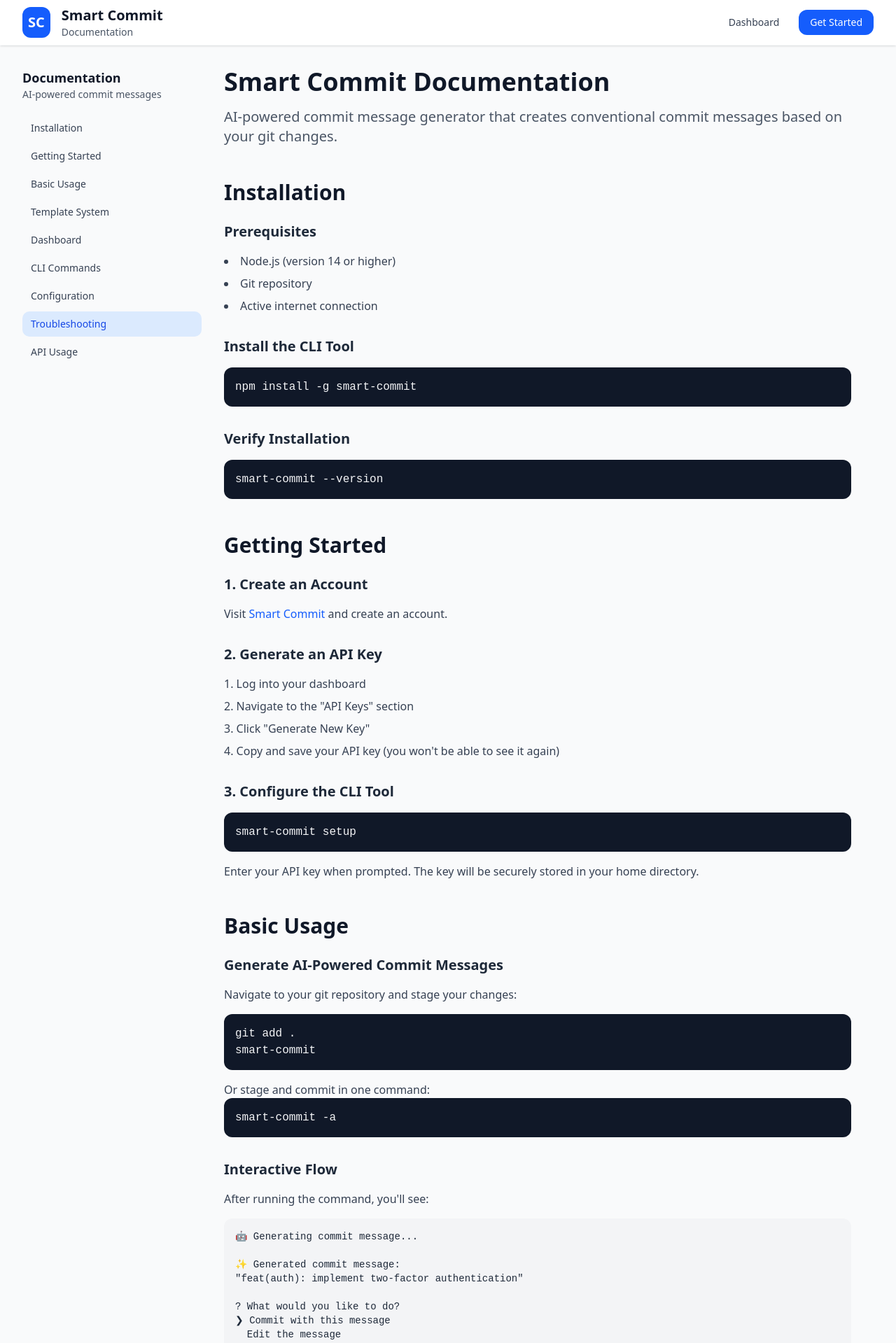
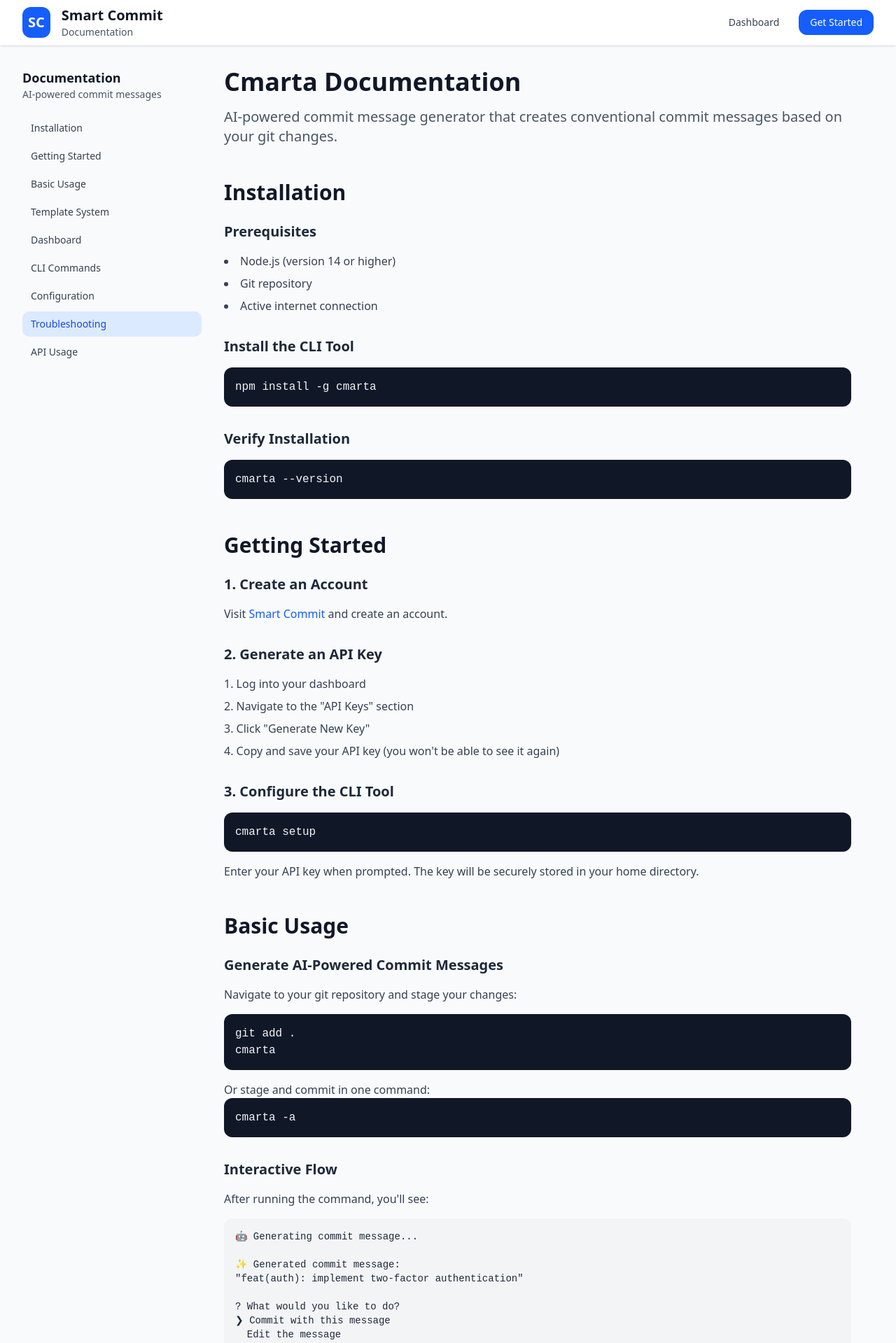
Before and after one commit to samlan24/smarta, a Next.js app in the folder smart_commit/: page /docs in a window 1280 px wide. Shown: the top 1919 px of the page at 70% size. Built offline with nearby package versions, Linux system fonts and the light colour scheme.

Commit message:
fix(smart_commit): rename smart-commit to cmarta in documentation\n\nUpdates all instances of "smart-commit" to "cmarta" in the\ndocumentation to reflect the project's new name. This includes\nthe title, installation instructions, command examples, and file\npaths in error messages

```diff
--- a/smart_commit/src/app/docs/page.tsx
+++ b/smart_commit/src/app/docs/page.tsx
@@ -121,7 +121,7 @@ export default function DocsPage() {
               {/* Hero Section */}
               <div className="mb-12">
                 <h1 className="text-4xl font-bold text-gray-900 mb-4">
-                  Smart Commit Documentation
+                  Cmarta Documentation
                 </h1>
                 <p className="text-xl text-gray-600">
                   AI-powered commit message generator that creates conventional
@@ -154,14 +154,14 @@ export default function DocsPage() {
                   <h3 className="text-xl font-semibold text-gray-800 mb-4">
                     Install the CLI Tool
                   </h3>
-                  <CodeBlock>npm install -g smart-commit</CodeBlock>
+                  <CodeBlock>npm install -g cmarta</CodeBlock>
                 </div>
 
                 <div className="mb-8">
                   <h3 className="text-xl font-semibold text-gray-800 mb-4">
                     Verify Installation
                   </h3>
-                  <CodeBlock>smart-commit --version</CodeBlock>
+                  <CodeBlock>cmarta --version</CodeBlock>
                 </div>
               </section>
 
@@ -208,7 +208,7 @@ export default function DocsPage() {
                     <h3 className="text-xl font-semibold text-gray-800 mb-4">
                       3. Configure the CLI Tool
                     </h3>
-                    <CodeBlock>smart-commit setup</CodeBlock>
+                    <CodeBlock>cmarta setup</CodeBlock>
                     <p className="text-gray-700 mt-4">
                       Enter your API key when prompted. The key will be securely
                       stored in your home directory.
@@ -236,11 +236,11 @@ export default function DocsPage() {
                       Navigate to your git repository and stage your changes:
                     </p>
                     <CodeBlock>{`git add .
-smart-commit`}</CodeBlock>
+cmarta`}</CodeBlock>
                     <p className="text-gray-700 mt-4">
                       Or stage and commit in one command:
                     </p>
-                    <CodeBlock>smart-commit -a</CodeBlock>
+                    <CodeBlock>cmarta -a</CodeBlock>
                   </div>
 
                   <div>
@@ -327,7 +327,7 @@ smart-commit`}</CodeBlock>
                     <h3 className="text-xl font-semibold text-gray-800 mb-4">
                       List Your Templates
                     </h3>
-                    <CodeBlock>smart-commit templates</CodeBlock>
+                    <CodeBlock>cmarta templates</CodeBlock>
                     <p className="text-gray-700 mt-4">Output:</p>
                     <div className="bg-gray-100 p-4 rounded-lg">
                       <pre className="text-sm text-gray-800">{`📋 Saved Templates:
@@ -341,7 +341,7 @@ smart-commit`}</CodeBlock>
                     <h3 className="text-xl font-semibold text-gray-800 mb-4">
                       Use a Template
                     </h3>
-                    <CodeBlock>smart-commit use-template api-fix</CodeBlock>
+                    <CodeBlock>cmarta use-template api-fix</CodeBlock>
                     <p className="text-gray-700 mt-4">This will:</p>
                     <ol className="list-decimal list-inside space-y-1 text-gray-700 mt-2">
                       <li>Stage your changes (if needed)</li>
@@ -357,14 +357,14 @@ smart-commit`}</CodeBlock>
                     <p className="text-gray-700 mb-4">
                       Auto-commit with a template:
                     </p>
-                    <CodeBlock>smart-commit use-template api-fix -y</CodeBlock>
+                    <CodeBlock>cmarta use-template api-fix -y</CodeBlock>
                   </div>
 
                   <div>
                     <h3 className="text-xl font-semibold text-gray-800 mb-4">
                       Delete a Template
                     </h3>
-                    <CodeBlock>smart-commit delete-template api-fix</CodeBlock>
+                    <CodeBlock>cmarta delete-template api-fix</CodeBlock>
                   </div>
                 </div>
               </section>
@@ -457,21 +457,21 @@ smart-commit`}</CodeBlock>
                     <div className="space-y-4">
                       <div>
                         <CodeBlock>{`# Setup API key
-smart-commit setup
+cmarta setup
 
 # Generate and commit (interactive)
-smart-commit
+cmarta
 
 # Auto-stage and generate commit
-smart-commit -a
-smart-commit --all
+cmarta -a
+cmarta --all
 
 # Auto-commit without confirmation
-smart-commit -y
-smart-commit --auto
+cmarta -y
+cmarta --auto
 
 # Combine options
-smart-commit -a -y`}</CodeBlock>
+cmarta -a -y`}</CodeBlock>
                       </div>
                     </div>
                   </div>
@@ -481,16 +481,16 @@ smart-commit -a -y`}</CodeBlock>
                       Template Commands
                     </h3>
                     <CodeBlock>{`# List all templates
-smart-commit templates
+cmarta templates
 
 # Use a specific template
-smart-commit use-template <name>
+cmarta use-template <name>
 
 # Use template with auto-commit
-smart-commit use-template <name> -y
+cmarta use-template <name> -y
 
 # Delete a template
-smart-commit delete-template <name>`}</CodeBlock>
+cmarta delete-template <name>`}</CodeBlock>
                   </div>
 
                   <div>
@@ -498,10 +498,10 @@ smart-commit delete-template <name>`}</CodeBlock>
                       Help and Information
                     </h3>
                     <CodeBlock>{`# Show version
-smart-commit --version
+cmarta --version
 
 # Show help
-smart-commit --help`}</CodeBlock>
+cmarta --help`}</CodeBlock>
                   </div>
                 </div>
               </section>
@@ -528,13 +528,13 @@ smart-commit --help`}</CodeBlock>
                       <li>
                         <strong>Linux/macOS</strong>:{" "}
                         <code className="bg-gray-100 px-2 py-1 rounded">
-                          ~/.smart-commit-config.json
+                          ~/.cmarta-config.json
                         </code>
                       </li>
                       <li>
                         <strong>Windows</strong>:{" "}
                         <code className="bg-gray-100 px-2 py-1 rounded">
-                          %USERPROFILE%\.smart-commit-config.json
+                          %USERPROFILE%\.cmarta-config.json
                         </code>
                       </li>
                     </ul>
@@ -556,7 +556,7 @@ smart-commit --help`}</CodeBlock>
                     <p className="text-gray-700 mb-4">
                       Re-run setup to update your API key:
                     </p>
-                    <CodeBlock>smart-commit setup</CodeBlock>
+                    <CodeBlock>cmarta setup</CodeBlock>
                   </div>
                 </div>
               </section>
@@ -591,14 +591,14 @@ smart-commit --help`}</CodeBlock>
                         <CodeBlock>{`# Stage your changes first
 git add .
 # Or use the auto-stage flag
-smart-commit -a`}</CodeBlock>
+cmarta -a`}</CodeBlock>
                       </div>
 
                       <div className="bg-blue-50 border border-blue-200 rounded-lg p-4">
                         <h4 className="font-semibold text-blue-800 mb-2">
                           "Invalid API key"
                         </h4>
-                        <CodeBlock>smart-commit setup</CodeBlock>
+                        <CodeBlock>cmarta setup</CodeBlock>
                       </div>
 
                       <div className="bg-orange-50 border border-orange-200 rounded-lg p-4">
```
